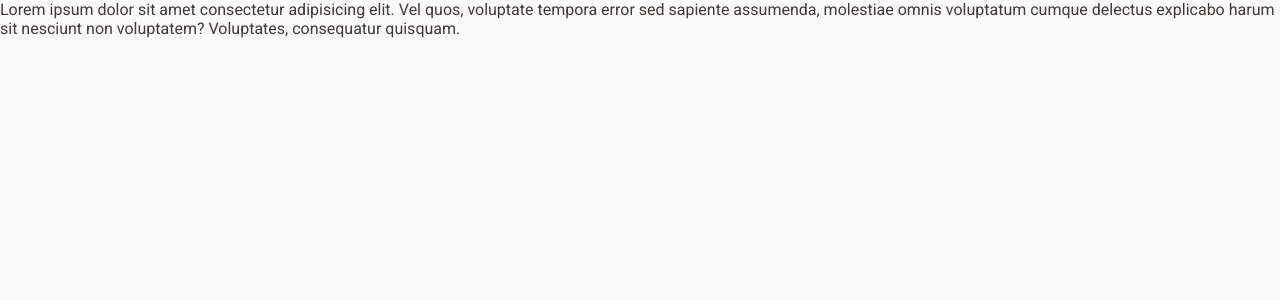
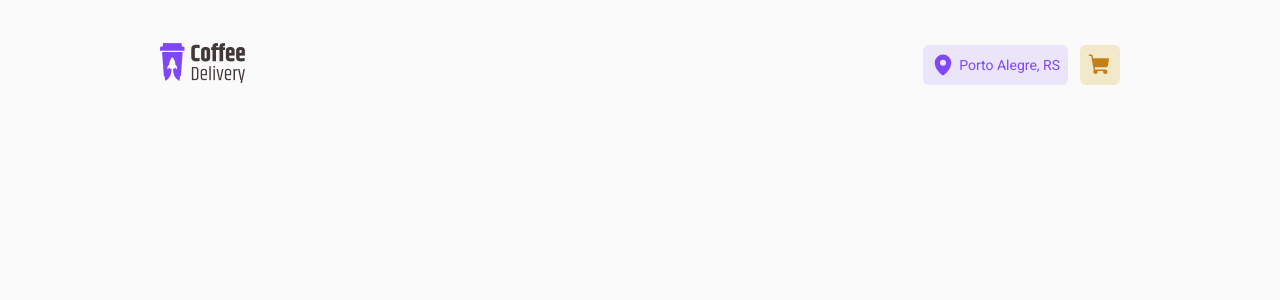
Before and after one commit to gustavosalviato/coffee-delivery, a React (Vite) app: page / in a window 1280 px wide. Shown: the top 300 px of the page. Built offline with nearby package versions, Linux system fonts and the light colour scheme.

Commit message:
Componente Header

```diff
--- a/package.json
+++ b/package.json
@@ -10,6 +10,7 @@
   },
   "dependencies": {
     "@types/styled-components": "^5.1.26",
+    "phosphor-react": "^1.4.1",
     "react": "^18.2.0",
     "react-dom": "^18.2.0",
     "react-router-dom": "^6.4.2",
--- a/src/App.tsx
+++ b/src/App.tsx
@@ -5,11 +5,14 @@
 import { Router } from './Router'
 export const App = () => {
   return (
+
     <ThemeProvider theme={defaultTheme}>
+
       <BrowserRouter>
         <Router />
-        <GlobalStyle />
       </BrowserRouter>
+
+      <GlobalStyle />
     </ThemeProvider>
   )
 }
--- /dev/null
+++ b/src/Layouts/DefaultLayout.tsx
@@ -0,0 +1,12 @@
+import { Outlet } from 'react-router-dom'
+import { Header } from '../components/Header'
+import { DefaultContainer } from './styles'
+
+export const DefaultLayout = () => {
+  return (
+    <DefaultContainer>
+      <Header />
+      <Outlet />
+    </DefaultContainer>
+  )
+}
--- /dev/null
+++ b/src/Layouts/styles.ts
@@ -0,0 +1,7 @@
+import styled from "styled-components";
+
+export const DefaultContainer = styled.div`
+    display: flex;
+    flex-direction: column;
+    height: 100vh;
+`
--- a/src/Router.tsx
+++ b/src/Router.tsx
@@ -1,4 +1,5 @@
 import { Route, Routes } from 'react-router-dom'
+import { DefaultLayout } from './Layouts/DefaultLayout'
 import { Checkout } from './Pages/Checkout'
 import { CheckoutFilled } from './Pages/CheckoutFilled'
 import { Home } from './Pages/Home'
@@ -9,10 +10,14 @@
 export const Router = () => {
   return (
     <Routes>
-      <Route path='/' element={<Home />} />
-      <Route path='checkout' element={<Checkout />} />
-      <Route path='/checkoutfilled' element={<CheckoutFilled />} />
-      <Route path='/success' element={<Success />} />
+
+      <Route path='/' element={<DefaultLayout />}>
+        <Route path='/home' element={<Home />} />
+        <Route path='/checkout' element={<Checkout />} />
+        <Route path='/checkoutfilled' element={<CheckoutFilled />} />
+        <Route path='/success' element={<Success />} />
+      </Route>
+
     </Routes>
   )
 }
--- /dev/null
+++ b/src/components/Header/index.tsx
@@ -0,0 +1,28 @@
+import { HeaderContainer } from "./style"
+import logo from '../../assets/logo.png'
+
+import { ShoppingCart, MapPin } from 'phosphor-react'
+import { NavLink } from "react-router-dom"
+export const Header = () => {
+  return (
+    <HeaderContainer>
+
+      <span>
+        <img src={logo} alt="" />
+      </span>
+
+      <nav>
+        <NavLink to="/checkoutfilled">
+          <MapPin size={24} weight="fill" />
+          <span>Porto Alegre, RS</span>
+        </NavLink>
+
+        <NavLink to="/checkout">
+          <ShoppingCart size={24} weight="fill" />
+        </NavLink>
+
+      </nav>
+
+    </HeaderContainer >
+  )
+}
--- /dev/null
+++ b/src/components/Header/style.ts
@@ -0,0 +1,54 @@
+import styled from "styled-components";
+
+export const HeaderContainer = styled.header`
+  display: flex;
+  justify-content: space-between;
+  align-items: center;
+
+  padding: 2.688rem 10rem;
+
+  nav{
+    display: flex;
+    align-items: center;
+    gap: 0.75rem;
+    line-height: 1.6;
+
+  }
+
+  a{
+    display: flex;
+    justify-content: center;
+    align-items: center;
+
+    text-decoration: none;
+
+    background-color: ${props => props.theme["purple-light"]};
+    color: ${props => props.theme.purple};
+    align-items: center;
+    padding: 0.5rem;
+    border-radius: 6px;
+    font-size: 0.875rem;
+    line-height: 1.3;
+    gap: 0.25rem;
+  }
+
+  a + a{
+    display: flex;
+    justify-content: center;
+    align-items: center;
+
+    text-decoration: none;
+
+    color: ${props => props.theme.purple};
+    align-items: center;
+    padding: 0.5rem;
+    border-radius: 6px;
+    font-size: 0.875rem;
+    line-height: 1.3;
+    gap: 0.25rem;
+
+
+   background-color: ${props => props.theme["yellow-light"]};
+   color: ${props => props.theme["yellow-dark"]};
+  }
+`
--- a/src/styles/themes/default.ts
+++ b/src/styles/themes/default.ts
@@ -5,7 +5,7 @@
 
   'purple-dark': '#4B2995',
   'purple': '#8047F8',
-  'purple-light': 'purple-light',
+  'purple-light': ' #EBE5F9',
 
   'base-title': '#272221',
   'base-subtitle': '#403937',
```
Also changed, not shown: src/assets/logo.png (added), 1 other file (tests, documents, lock files or other folders).
